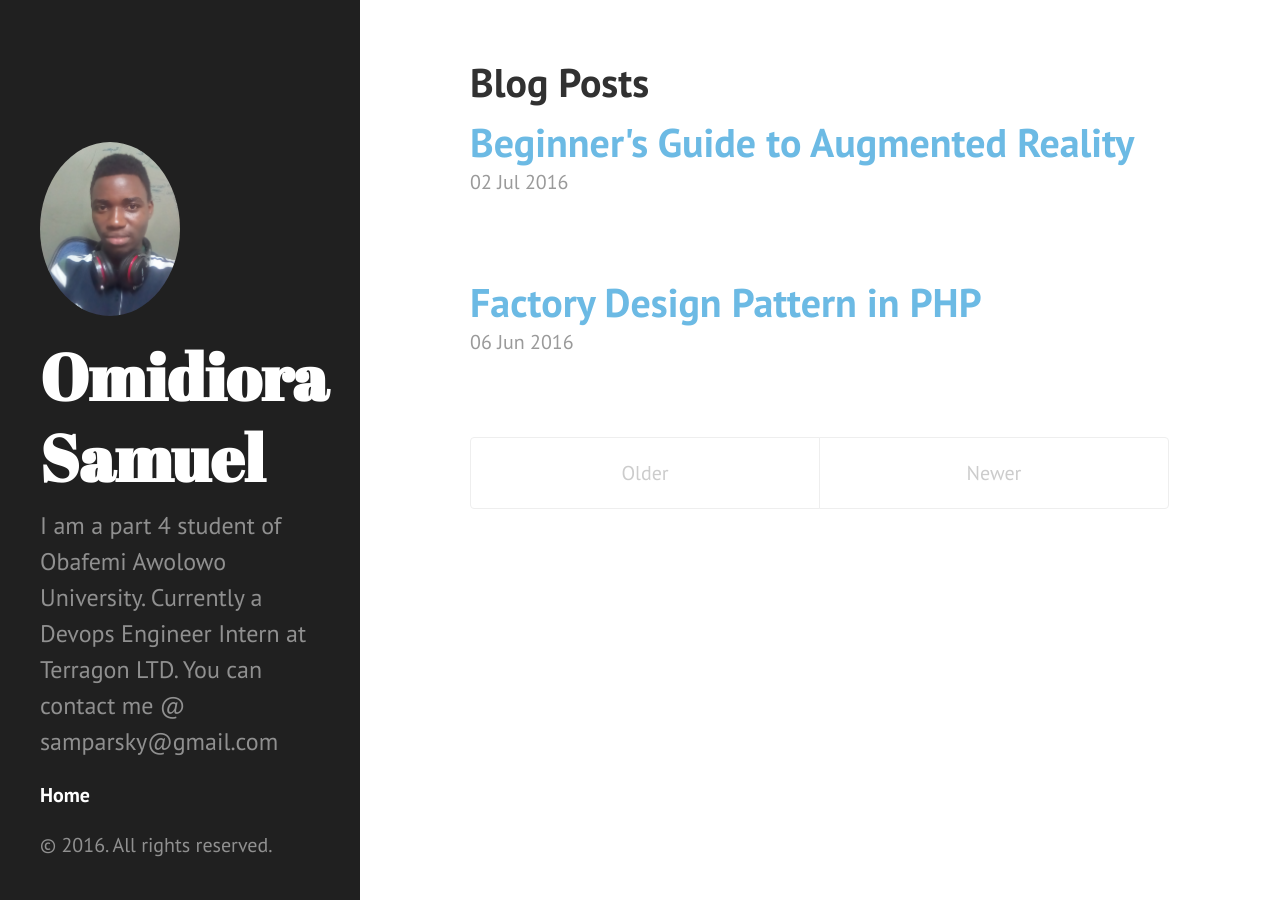
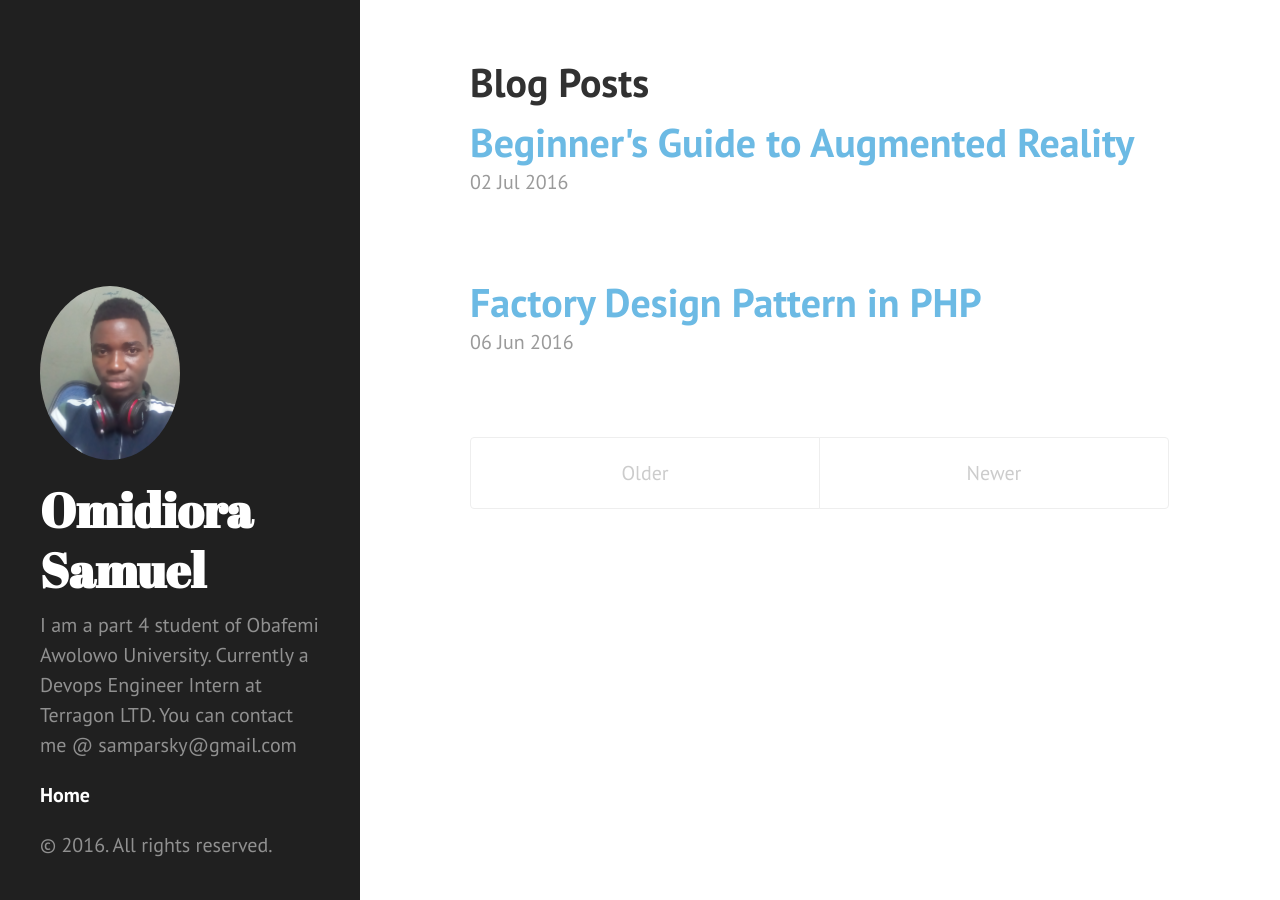
Before and after one commit to samparsky/samparsky.github.io, a Jekyll site: the page built from index.html, in a window 1280 px wide. Built offline with Jekyll 4.4.1, drawn with Linux system fonts in a browser that asks for light colours; the list of posts is cut into pages by our own code.

Commit message:
Update sidebar.html

```diff
--- a/_includes/sidebar.html
+++ b/_includes/sidebar.html
@@ -2,8 +2,8 @@
   <div class="container sidebar-sticky">
     <div class="sidebar-about">
       <img src="/public/IMG_20160617_225510.jpg" style="border-radius:100%" width="50%">
-      <h1>{{ site.title }}</h1>
-      <p class="lead" style="font-size:24px";>{{ site.description }}</p>
+      <h1 style="font-size:48px">{{ site.title }}</h1>
+      <p class="lead" style="font-size:20px";>{{ site.description }}</p>
     </div>
 
     <ul class="sidebar-nav">
```
